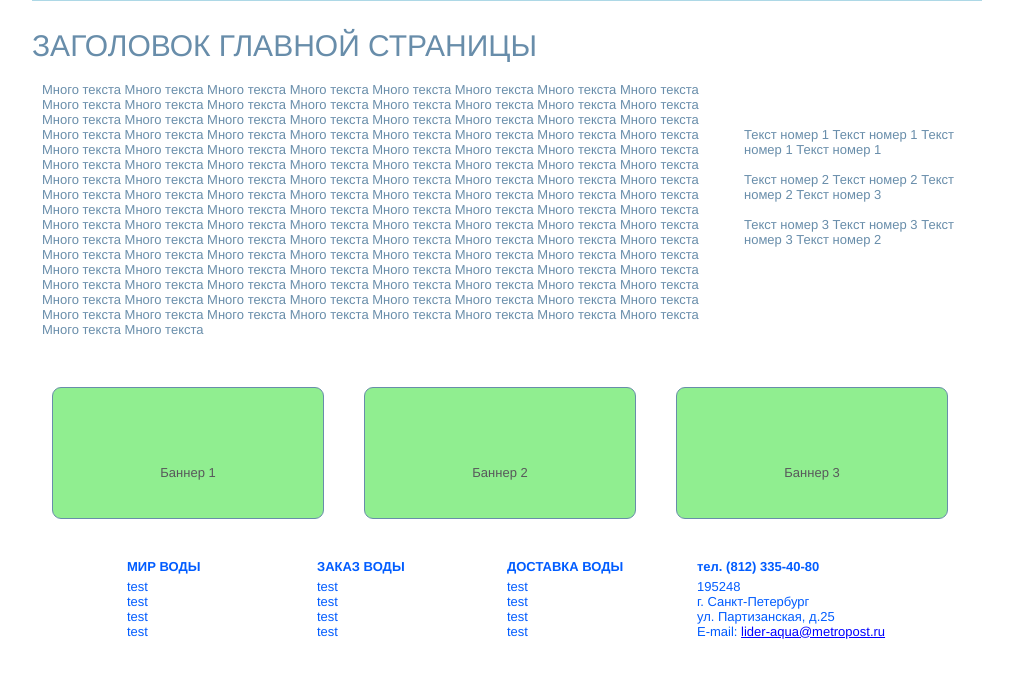
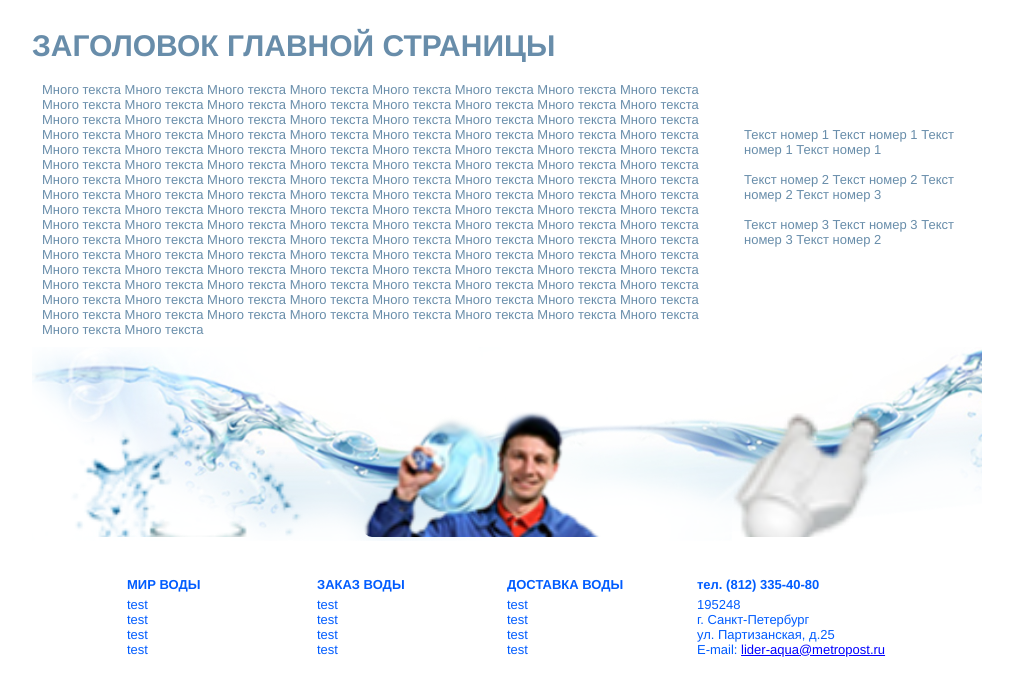
Before and after one commit to lvl0nax/water, a Rails app: page / in a window 1280 px wide. Shown: the part 684-1371 px from the top of the page, without its empty margins (133-1146 px from the left). Before the commit the page ends 1323 px from the top, so only its background shows below. Run offline with Rails 7, Linux system fonts and the light colour scheme; tables that the repository leaves empty hold one stand-in row (values such as "Sample post"); parts of the project's set-up code (start-up, migrations or seed data) failed here and were passed over; some libraries are stand-ins or nearby versions.

Commit message:
add some picture to main page

```diff
--- a/app/assets/stylesheets/application.css
+++ b/app/assets/stylesheets/application.css
@@ -105,7 +105,7 @@ ul.tm{padding-left: 30px;}
 .coolersli li{width: 150px;}
 
 /*info page*/
-.title h1{color:#688daa;}
+.title h1{color:#688daa; font-weight: bold;}
 
 .date{color: #688d22;font-family: 'Times New Roman'; font-style: italic;}
 h1.newstitle{color:#688d22;}
@@ -146,14 +146,45 @@ table.cooler-table tr :first-child{font-weight: bold;}
 .waterb{background-color: lightblue; }
 .waterb td {border: 2px double #ddd; text-align: center;}
 
-.galery {width: 100%; height: 400px; background-color: lightblue; margin-bottom: 30px; }
+.galery {width: 100%; height: 400px; /*background-color: lightblue;*/ margin-bottom: 30px; }
 .main-text{ color: #688daa; width: 70%; float:left; padding: 10px;}
 .right-column{ width: 24%; float: right; vertical-align: middle; padding: 10px;color: #688daa;}
 
-.banners{ padding-top: 20px;}
+.banners{
+  padding-top: 40px;
+  background-image: url("/assets/footbg.png");
+  background-size: 100% auto;
+  background-repeat: no-repeat;
+}
 .banner{
-  float:left; width: 270px; height: 130px; background-color: lightgreen; margin: 20px;
-  border: 1px solid #688daa;
+  float:left; width: 271px; height: 130px; /*background-color: lightgreen;*/ margin: 20px;
+  /*border: 1px solid #688daa;*/
   -moz-border-radius: 9px;-webkit-border-radius: 9px;border-radius: 9px;
   text-align: center; line-height: 170px;
 }
+
+.fban{ background-image: url(/assets/first.png); background-size: 100%;}
+.sban{ background-image: url(/assets/second.png); background-size: 100%;}
+.tban{ background-image: url(/assets/third.png); background-size: 100%;}
+
+#example{
+      background: white;
+      /*border: 2px solid #333;*/
+      display: block;
+      margin: 0 auto;
+      padding: 10px;
+      width: 97%;
+      height: 375px;
+  }
+  #example p{
+      color: #333;
+      width: 97%;
+      height: 375px;
+      display: none;
+      font-weight: bold;
+      text-align: center;
+
+  }
+  #example p:first-child{
+      display: block;
+  }
--- a/app/views/infopages/index.html.erb
+++ b/app/views/infopages/index.html.erb
@@ -1,5 +1,12 @@
 <div class="galery">
-    ГАЛЕРЕЯ
+  <div id="content">
+    <div id="example">
+            <p><%=image_tag "logo.png"%></p>
+            <p><%=image_tag "head2.png"%></p>
+            <p><%=image_tag "footbg.png"%></p>
+
+    </div>
+  </div>
 </div>
 <div class="title">
   <h1> ЗАГОЛОВОК ГЛАВНОЙ СТРАНИЦЫ </h1>
@@ -23,9 +30,39 @@
 <div class="for_clear"></div>
 
 <div class="banners">
-  <div class = "banner">Баннер 1</div>
-  <div class = "banner">Баннер 2</div>
-  <div class = "banner"> Баннер 3</div>
+  <div class = "banner fban"></div>
+  <div class = "banner sban"></div>
+  <div class = "banner tban"> </div>
+  <div class="for_clear"></div>
 </div>
 
-<div class="for_clear"></div>
+
+
+<script type="text/javascript">
+
+$(document).ready(function(){
+
+  $("#example p:first").css("display", "block");
+
+  jQuery.fn.timer = function() {
+    if(!$(this).children("p:last-child").is(":visible")){
+      $(this).children("p:visible")
+        .css("display", "none")
+        .next("p").css("display", "block");
+    }
+    else{
+      $(this).children("p:visible")
+        .css("display", "none")
+      .end().children("p:first")
+        .css("display", "block");
+    }
+  } // Конец функции таймера
+
+  window.setInterval(function() {
+    $("#example").timer();
+  }, 7000);
+
+});
+
+
+</script>
```
